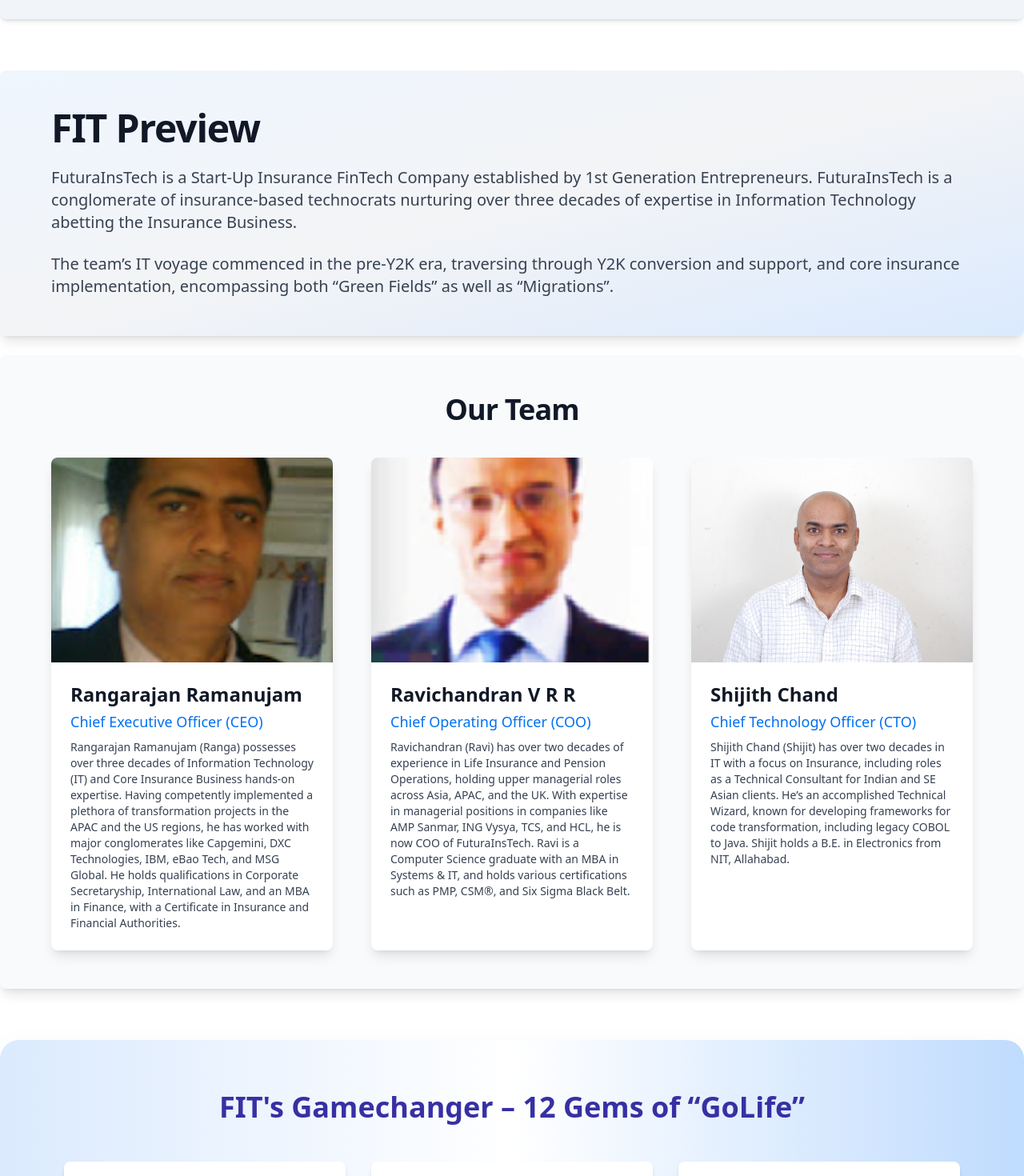
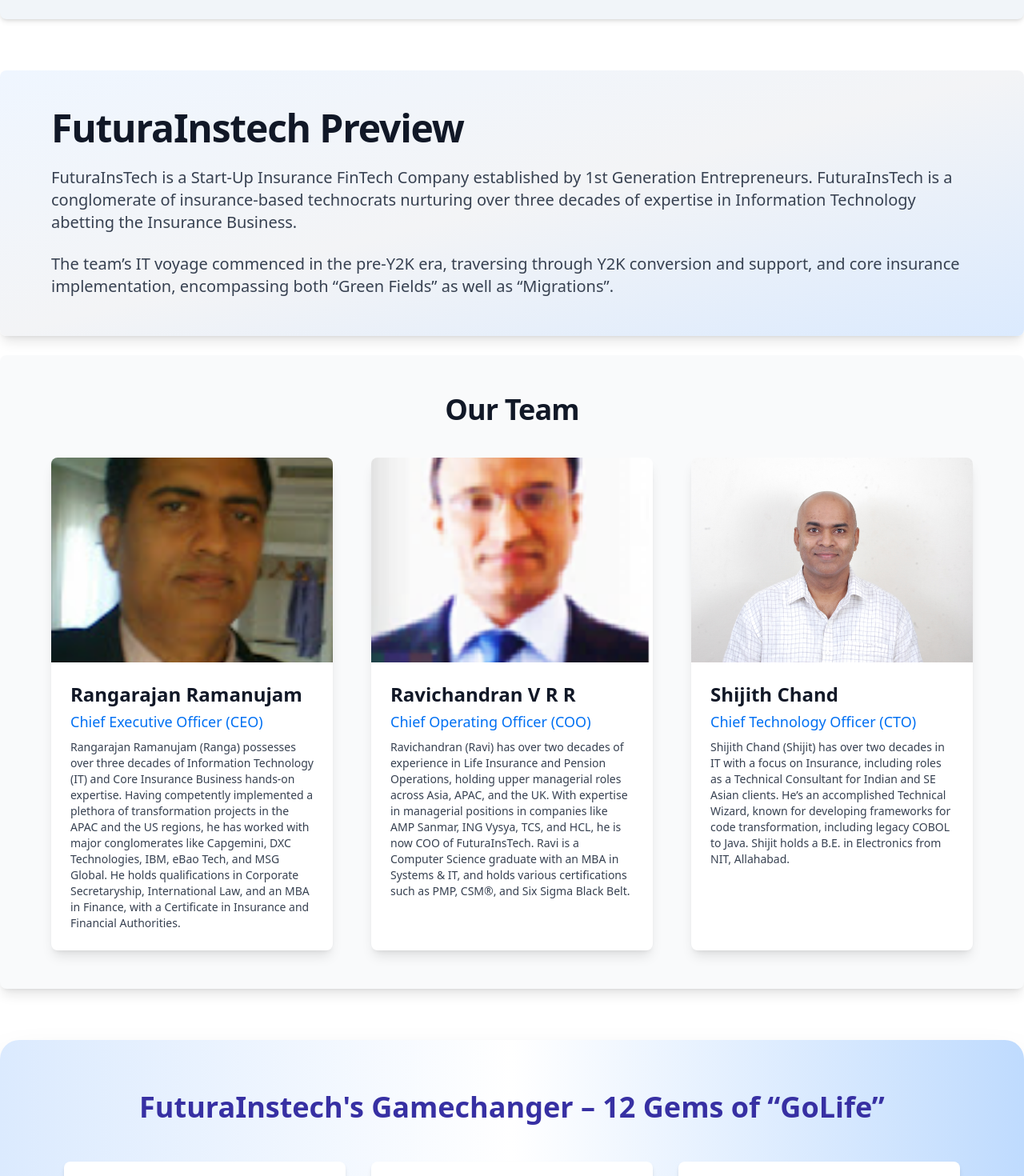
Before and after one commit to Kishore-r-77/office_projects, a React (Vite) app in the folder frontend/futurasite/: page / in a window 1280 px wide. Shown: the part 5220-6690 px from the top of the page at 80% size. Built offline with nearby package versions, Linux system fonts and the light colour scheme; the HTML template or start-up script is replaced by a standard one.

Commit message:
changed FIT to FuturaInstech in futurasite

```diff
--- a/frontend/futurasite/src/components/FITPreview/FITPreview.tsx
+++ b/frontend/futurasite/src/components/FITPreview/FITPreview.tsx
@@ -8,7 +8,7 @@
         className="flex flex-col gap-6 text-center text-gray-800 dark:text-white md:text-left"
       >
         <h1 className="text-3xl font-extrabold tracking-tight md:text-4xl lg:text-5xl text-gray-900 dark:text-white">
-          FIT Preview
+          FuturaInstech Preview
         </h1>
         <p className="text-lg leading-relaxed text-gray-700 dark:text-gray-100 md:text-xl">
           FuturaInsTech is a Start-Up Insurance FinTech Company established by
--- a/frontend/futurasite/src/components/GemsOfGoLife/GemsOfGoLife.tsx
+++ b/frontend/futurasite/src/components/GemsOfGoLife/GemsOfGoLife.tsx
@@ -1,4 +1,3 @@
-import React from "react";
 import { motion } from "framer-motion";
 import { FaGem } from "react-icons/fa"; // For icons
 
@@ -21,7 +20,7 @@
   return (
     <section className="py-16 px-8 lg:px-20 bg-gradient-to-r from-blue-100 via-white to-blue-200 dark:from-gray-800 dark:via-gray-900 dark:to-gray-700 rounded-3xl shadow-2xl max-w-7xl mx-auto my-16">
       <h2 className="text-4xl font-bold text-center text-indigo-800 dark:text-indigo-200 mb-12">
-        FIT's Gamechanger – 12 Gems of “GoLife”
+        FuturaInstech's Gamechanger – 12 Gems of “GoLife”
       </h2>
       <div className="grid grid-cols-1 sm:grid-cols-2 md:grid-cols-3 gap-8">
         {features.map((feature, index) => (
```
